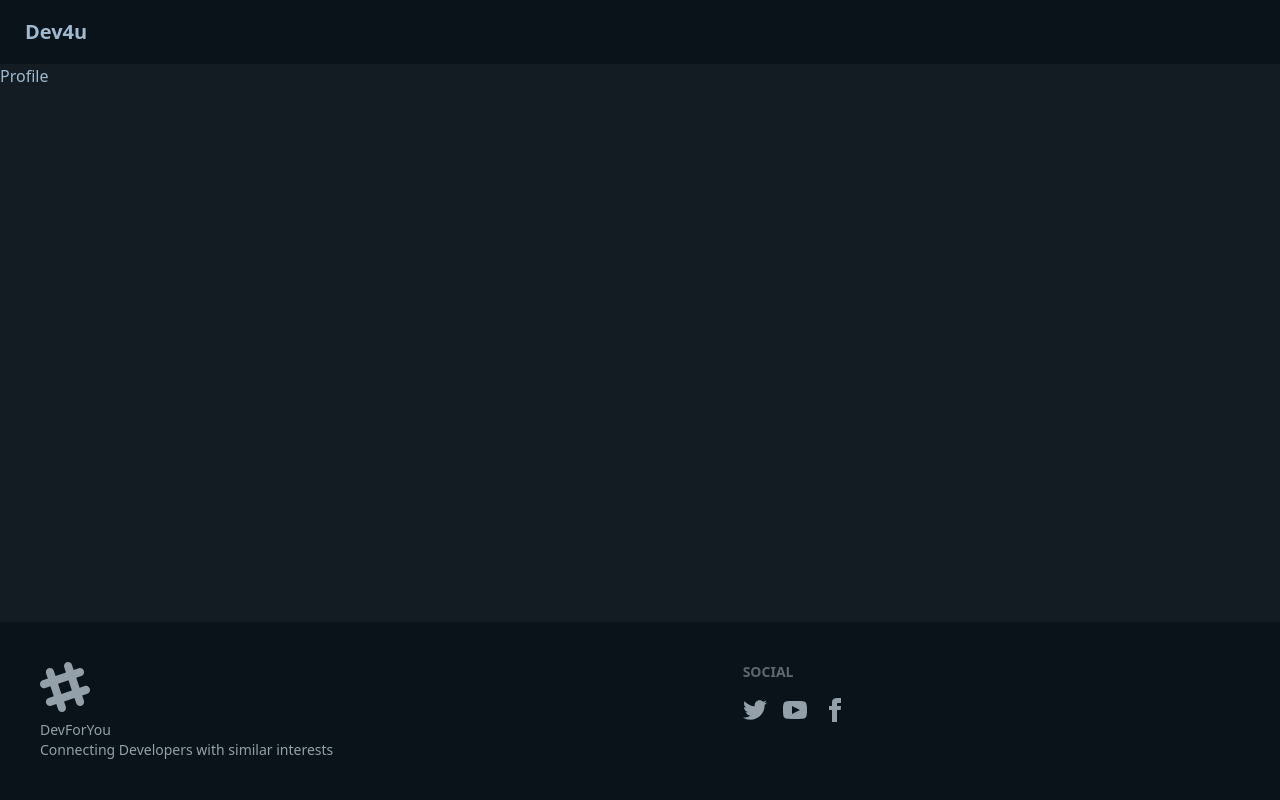
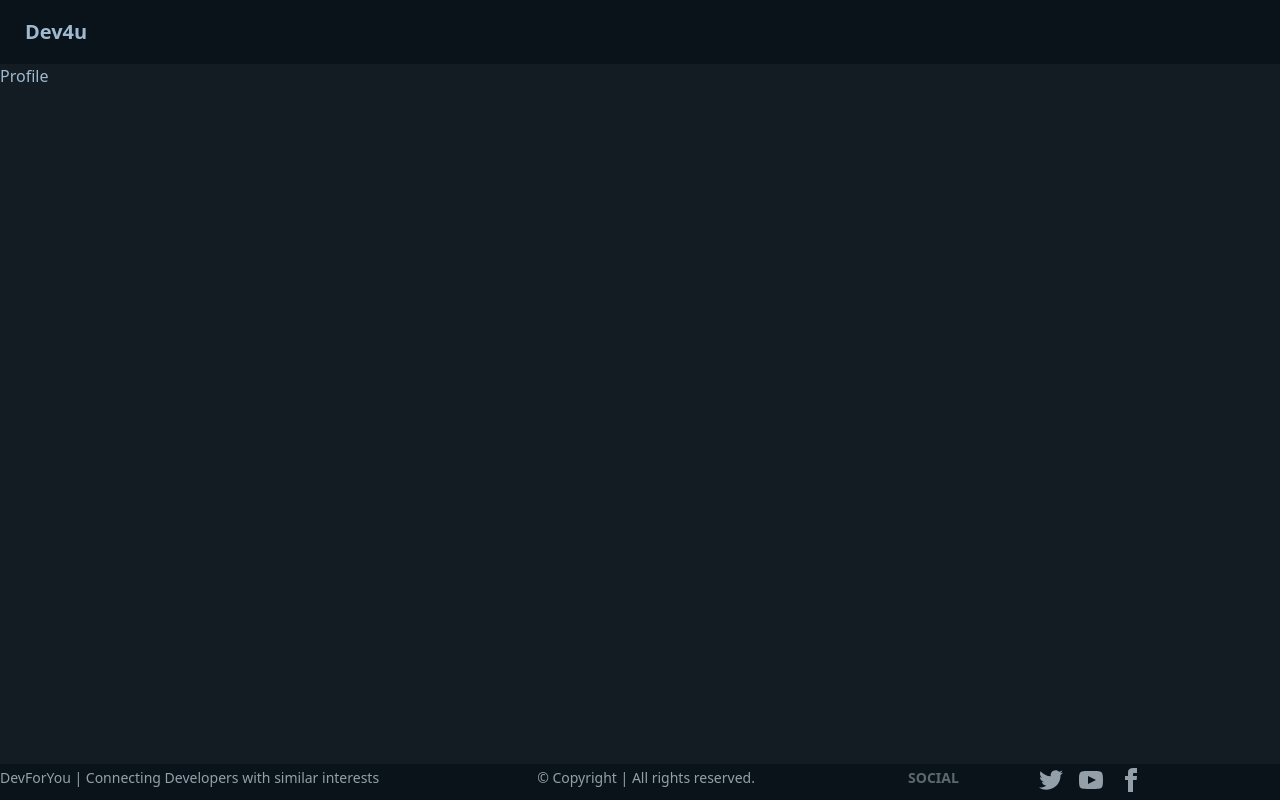
Before and after one commit to ayushcodes1729/Dev4u-web, a React (Vite) app: page /profile in a window 1280 px wide. Built offline with nearby package versions, Linux system fonts and the light colour scheme; no server answers.

Commit message:
User Card Added on Home Page

```diff
--- a/src/Components/Footer.jsx
+++ b/src/Components/Footer.jsx
@@ -3,26 +3,15 @@ import React from 'react'
 function Footer() {
     return (
         <div>
-            <footer className="footer bg-base-300 text-neutral-content p-10">
-                <aside>
-                    <svg
-                        width="50"
-                        height="50"
-                        viewBox="0 0 24 24"
-                        xmlns="http://www.w3.org/2000/svg"
-                        fillRule="evenodd"
-                        clipRule="evenodd"
-                        className="fill-current">
-                        <path
-                            d="M22.672 15.226l-2.432.811.841 2.515c.33 1.019-.209 2.127-1.23 2.456-1.15.325-2.148-.321-2.463-1.226l-.84-2.518-5.013 1.677.84 2.517c.391 1.203-.434 2.542-1.831 2.542-.88 0-1.601-.564-1.86-1.314l-.842-2.516-2.431.809c-1.135.328-2.145-.317-2.463-1.229-.329-1.018.211-2.127 1.231-2.456l2.432-.809-1.621-4.823-2.432.808c-1.355.384-2.558-.59-2.558-1.839 0-.817.509-1.582 1.327-1.846l2.433-.809-.842-2.515c-.33-1.02.211-2.129 1.232-2.458 1.02-.329 2.13.209 2.461 1.229l.842 2.515 5.011-1.677-.839-2.517c-.403-1.238.484-2.553 1.843-2.553.819 0 1.585.509 1.85 1.326l.841 2.517 2.431-.81c1.02-.33 2.131.211 2.461 1.229.332 1.018-.21 2.126-1.23 2.456l-2.433.809 1.622 4.823 2.433-.809c1.242-.401 2.557.484 2.557 1.838 0 .819-.51 1.583-1.328 1.847m-8.992-6.428l-5.01 1.675 1.619 4.828 5.011-1.674-1.62-4.829z"></path>
-                    </svg>
+            <footer className="footer bg-base-300 text-neutral-content py-1">
+                <aside className='min-w-[30vw]'>
                     <p>
-                        DevForYou
-                        <br />
+                        DevForYou |
                         Connecting Developers with similar interests
                     </p>
                 </aside>
-                <nav>
+                <p>&copy; Copyright | All rights reserved.</p>
+                <nav className='flex gap-20'>
                     <h6 className="footer-title">Social</h6>
                     <div className="grid grid-flow-col gap-4">
                         <a>
--- /dev/null
+++ b/src/Components/UserCard.jsx
@@ -0,0 +1,30 @@
+import React from 'react'
+
+function UserCard({user}) {
+    const {firstName, lastName, photoUrl, age, gender, skills, about} = user;
+    return (
+        <div>
+            <div className="card flex flex-col items-center bg-base-200 w-96 shadow-xl">
+                <figure className='w-60'>
+                    <img
+                        src={photoUrl}
+                        alt="photo" />
+                </figure>
+                <div className="card-body w-full">
+                    <h2 className="card-title">{firstName+" "+(lastName && lastName)}</h2>
+                    <div className="flex">
+                        <span className='bg-base-100'>{age && age}</span>
+                        <span className='bg-base-100'>{gender && gender}</span>
+                    </div>
+                    <p>{about && about}</p>
+                    <div className="card-actions flex justify-center">
+                        <button className="btn btn-primary w-[45%]">Ignore</button>
+                        <button className="btn btn-secondary w-[45%]">Interested</button>
+                    </div>
+                </div>
+            </div>
+        </div>
+    )
+}
+
+export default UserCard
--- a/src/Pages/HomePage.jsx
+++ b/src/Pages/HomePage.jsx
@@ -1,9 +1,26 @@
-import React from 'react'
+import React, { useEffect } from 'react'
+import UserCard from '../Components/UserCard'
+import axios from 'axios'
+import { BASE_URL } from '../utils/constants'
+import { useDispatch, useSelector } from 'react-redux'
+import { addFeed } from '../utils/feedSlice'
 
 function HomePage() {
-  return (
-    <div>
-      HomePage
+  const dispatch = useDispatch()
+  const feed = useSelector((store) => store.feed)
+
+  const showFeed = async () => {
+    const res = await axios.get(BASE_URL + "user/feed", { withCredentials: true })
+    dispatch(addFeed(res.data))
+    // console.log(res.data);
+  }
+
+  useEffect(() => {
+    showFeed()
+  }, [])
+  return feed && (
+    <div className='flex justify-center items-center py-4'>
+      <UserCard user={feed[0]}/>
     </div>
   )
 }
--- a/src/utils/appStore.js
+++ b/src/utils/appStore.js
@@ -1,9 +1,11 @@
 import { configureStore } from "@reduxjs/toolkit";
 import userReducer from "./userSlice"
+import feedReducer from "./feedSlice"
 
 const appStore = configureStore({
     reducer: {
-        user: userReducer
+        user: userReducer,
+        feed: feedReducer
     },
 });
 
--- /dev/null
+++ b/src/utils/feedSlice.js
@@ -0,0 +1,18 @@
+import { createSlice } from "@reduxjs/toolkit";
+
+const initialState = null;
+const feedSlice = createSlice({
+    name : "feed",
+    initialState,
+    reducers:{
+        addFeed(state, action) {
+            return action.payload;
+        },
+        removeFeed(state, action){
+            return
+        }
+    }
+})
+
+export const {addFeed, removeFeed} = feedSlice.actions;
+export default feedSlice.reducer
```
